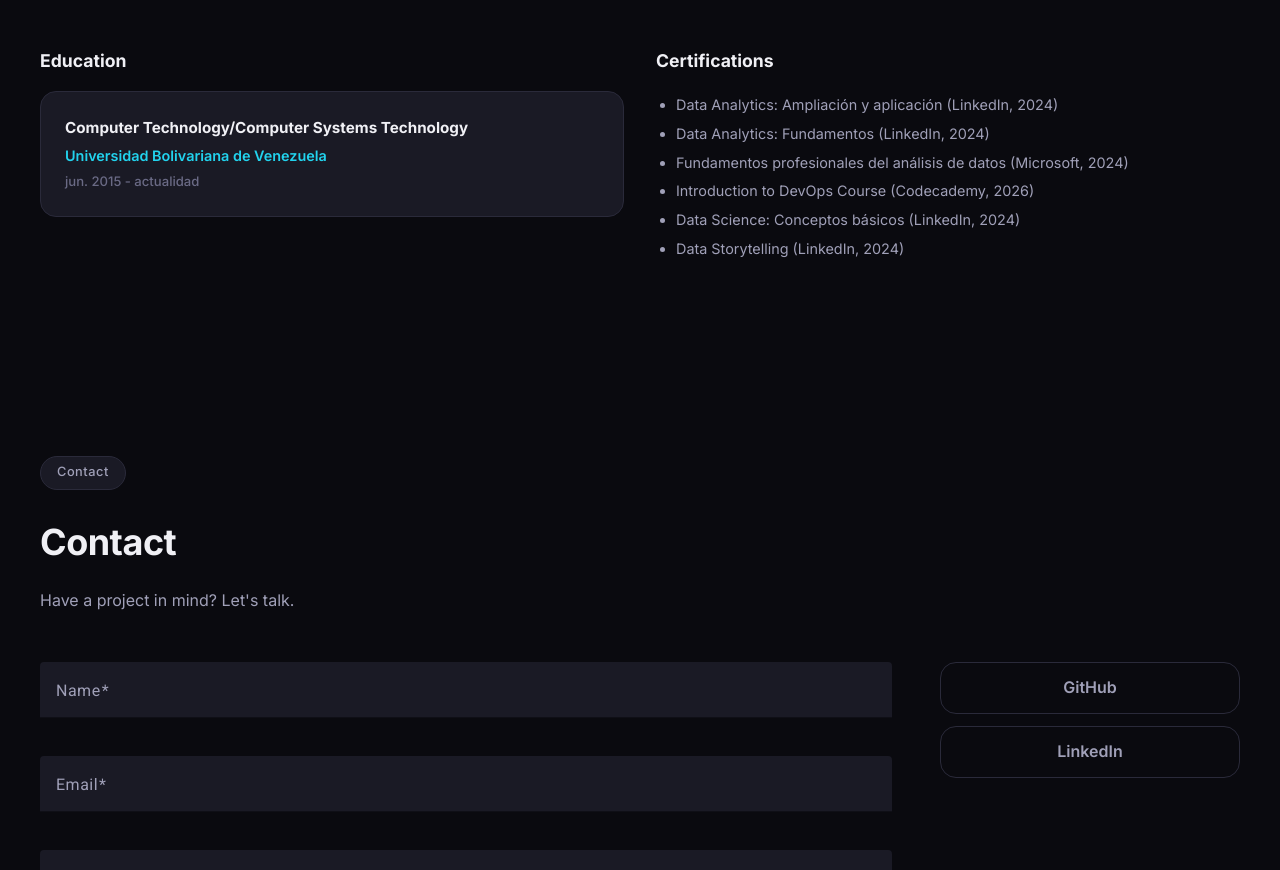
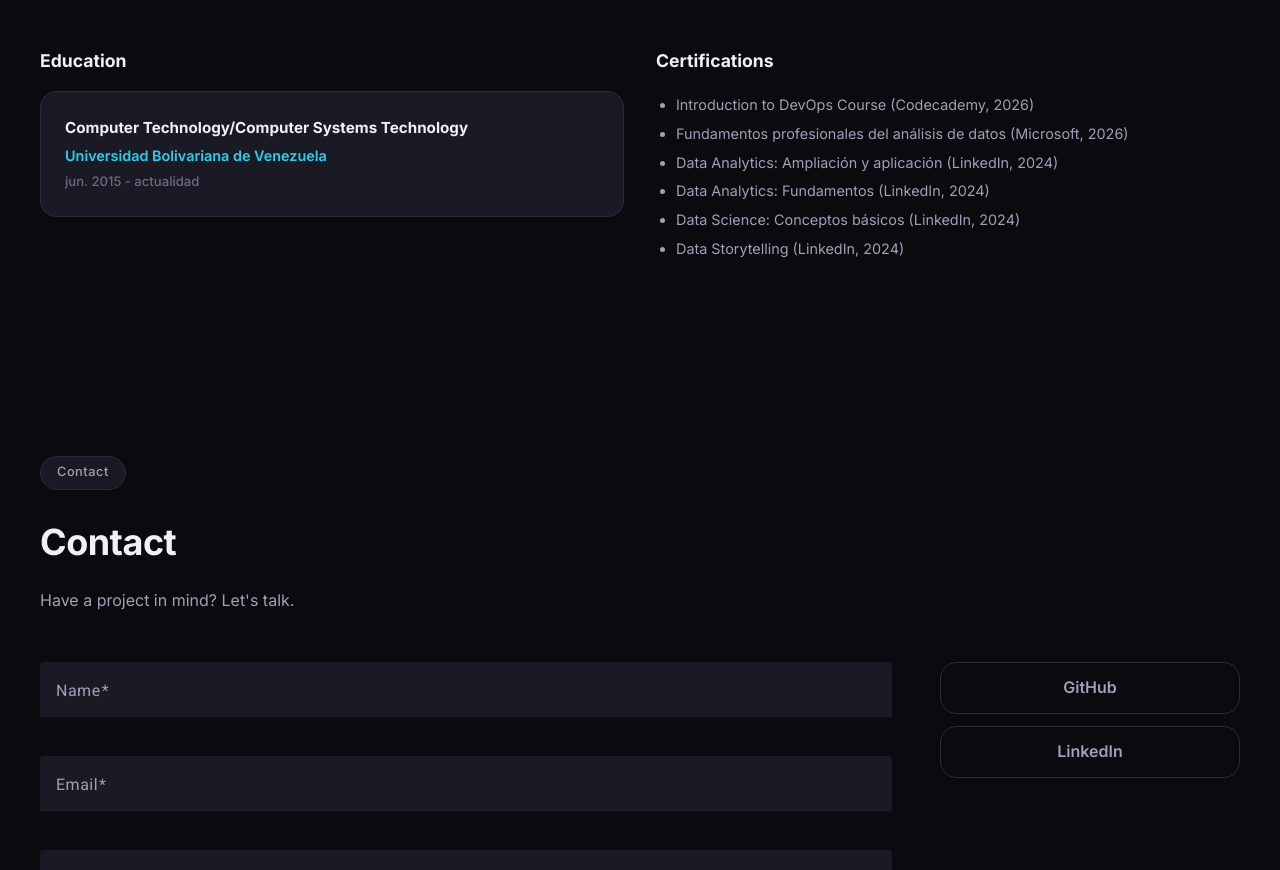
Before and after one commit to zseijas/portfolio, an Angular app: page / in a window 1280 px wide. Shown: the part 5390-6260 px from the top of the page. Built offline with nearby package versions, Linux system fonts and the light colour scheme.

Commit message:
Fix Microsoft cert year 2024→2026, sort certs by year desc
Co-Authored-By: Claude Code <noreply@anthropic.com>

```diff
--- a/src/app/data/experiences.ts
+++ b/src/app/data/experiences.ts
@@ -73,10 +73,10 @@ export const EDUCATION = {
 };
 
 export const CERTIFICATIONS = [
+  'Introduction to DevOps Course (Codecademy, 2026)',
+  'Fundamentos profesionales del análisis de datos (Microsoft, 2026)',
   'Data Analytics: Ampliación y aplicación (LinkedIn, 2024)',
   'Data Analytics: Fundamentos (LinkedIn, 2024)',
-  'Fundamentos profesionales del análisis de datos (Microsoft, 2024)',
-  'Introduction to DevOps Course (Codecademy, 2026)',
   'Data Science: Conceptos básicos (LinkedIn, 2024)',
   'Data Storytelling (LinkedIn, 2024)'
 ];
```
